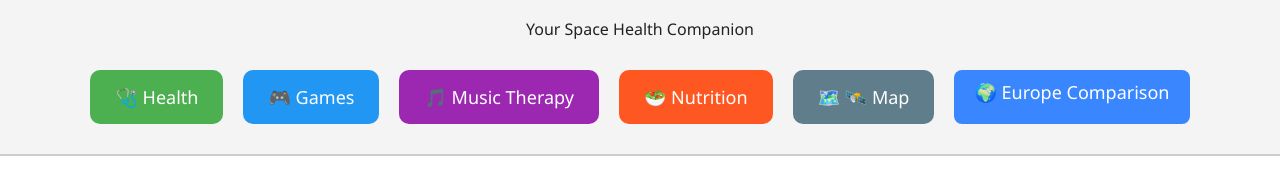
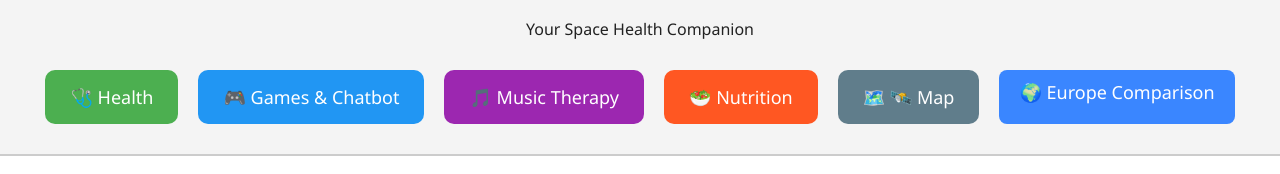
Before and after one commit to TizyM/COSMOpet, a plain HTML site: page main.html in a window 1280 px wide. Shown: the part 128-302 px from the top of the page. Drawn offline with Linux system fonts and the light colour scheme.

Commit message:
fix: updated 'Games' button in main.html to link to new games.html page

```diff
--- a/main.html
+++ b/main.html
@@ -123,8 +123,8 @@
   <main>
     <div class="main-buttons">
       <a href="health.html" class="btn-health">🩺 Health</a>
-     <a href="https://www.youtube.com/watch?v=GSjfQfu-dUs" target="_blank" class="btn-games">🎮 Games</a>
-      <a href="cantoterapia.html" class="btn-music">🎵 Music Therapy</a>
+     <a href="games.html" class="btn-games">🎮 Games & Chatbot</a>
+    <a href="cantoterapia.html" class="btn-music">🎵 Music Therapy</a>
      <a href="nutrition.html" class="btn-food">🥗 Nutrition</a>
       <a href="map.html" class="btn-map">🗺️ 🛰️ Map </a>
       <a href="europe.html" class="btn-europe" style="background-color: #3a86ff; color: white; border-radius: 8px; padding: 10px 20px; text-decoration: none;">🌍 Europe Comparison</a>
```
